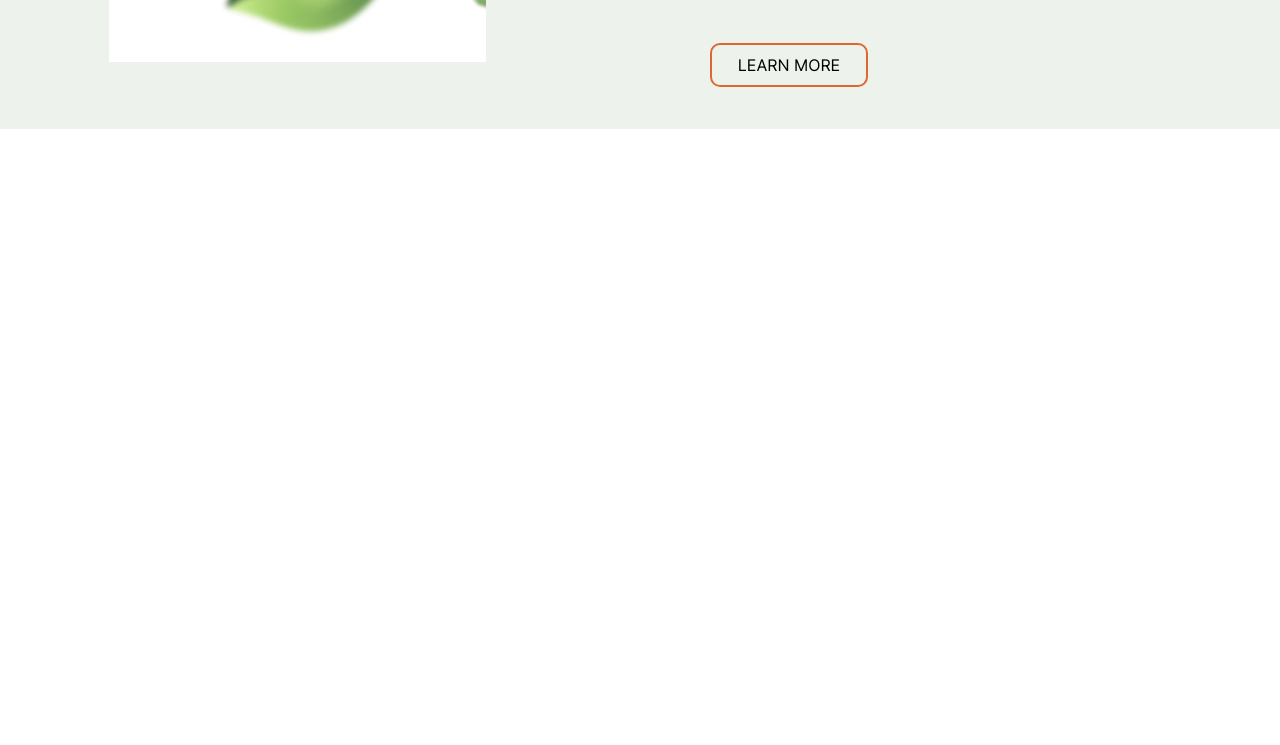
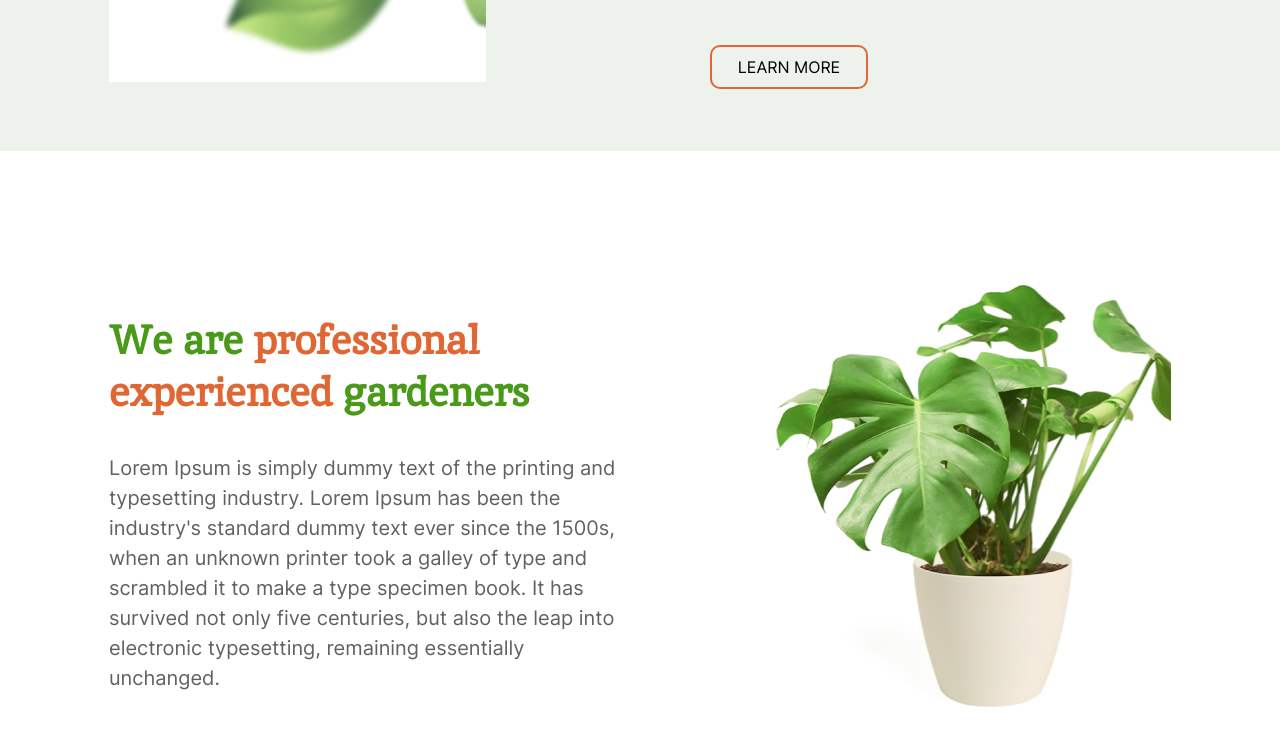
Before and after one commit to annshplv/Plants, a plain HTML site: page index.html in a window 1280 px wide. Shown: the part 521-1266 px from the top of the page. Before the commit the page ends 800 px from the top, so only its background shows below. Drawn offline with Linux system fonts and the light colour scheme.

Commit message:
Create section about

```diff
--- a/assets/styles/styles.css
+++ b/assets/styles/styles.css
@@ -98,7 +98,7 @@ html {
     display: flex;
     gap: 224px;
 
-    padding: 42px 109px;
+    padding: 62px 109px;
 }
 
 .welcome__img {
@@ -114,7 +114,7 @@ html {
     flex-direction: column;
     gap:  42px;
 
-    padding-top: 58px;
+    padding-top: 40px;
 
     width: 549px;
 }
@@ -122,3 +122,33 @@ html {
 .m-6 {
     margin-top: 6px;
 }
+
+/* SECTION ABOUT */
+.about {
+    display: flex;
+    gap: 153px;
+
+    padding: 93px 0 94px;
+}
+
+.about__text {
+    display: flex;
+    flex-direction: column;
+    gap: 35px;
+
+    width: 605px;
+    height: 350px;
+
+    padding-top: 70px;
+}
+
+.about__img {
+    background-image: url(/assets/imgs/about_houseplant.jpg);
+
+    width: 464px;
+    height: 479px;
+}
+
+.about__text-discription {
+    line-height: 30px;
+}
--- a/assets/styles/typography.css
+++ b/assets/styles/typography.css
@@ -29,6 +29,9 @@
 .accent-green {
     color: var(--green);
 }
+.accent-orange {
+    color: var(--orange);
+}
 
 h1 {
     font-family: "Inter-Bold";
@@ -36,6 +39,16 @@ h1 {
     line-height: 50px;
 
     color: var(--light-gray);
+}
+
+h2 {
+    font-family: "Inika-Regular";
+    font-size: 40px;
+    line-height: 52px;
+
+    max-width: 470px;
+
+    color: var(--green);
 }
 
 p {
--- a/index.html
+++ b/index.html
@@ -47,7 +47,13 @@
 
         <main class="main">
             <div class="main__container">
-                <section class="about"></section>
+                <section class="about">
+                    <div class="about__text">
+                        <h2>We are <span class="accent-orange">professional experienced</span> gardeners</h2>
+                        <p  class="about__text-discription">Lorem Ipsum is simply dummy text of the printing and typesetting industry. Lorem Ipsum has been the industry's standard dummy text ever since the 1500s, when an unknown printer took a galley of type and scrambled it to make a type specimen book. It has survived not only five centuries, but also the leap into electronic typesetting, remaining essentially unchanged. </p>
+                    </div>
+                    <div class="about__img"></div>
+                </section>
                 <section class="service"></section>
                 <section class="prices"></section>
                 <section class="contact"></section>
```
